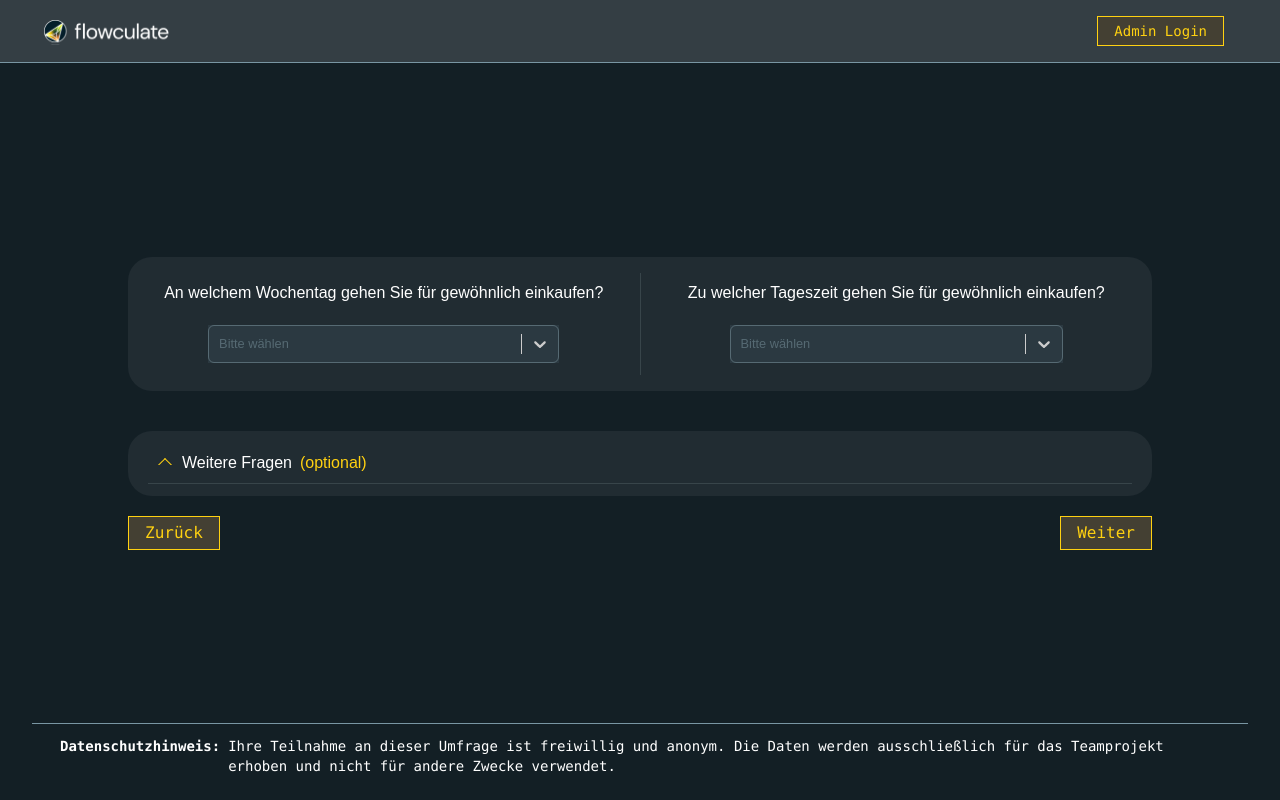
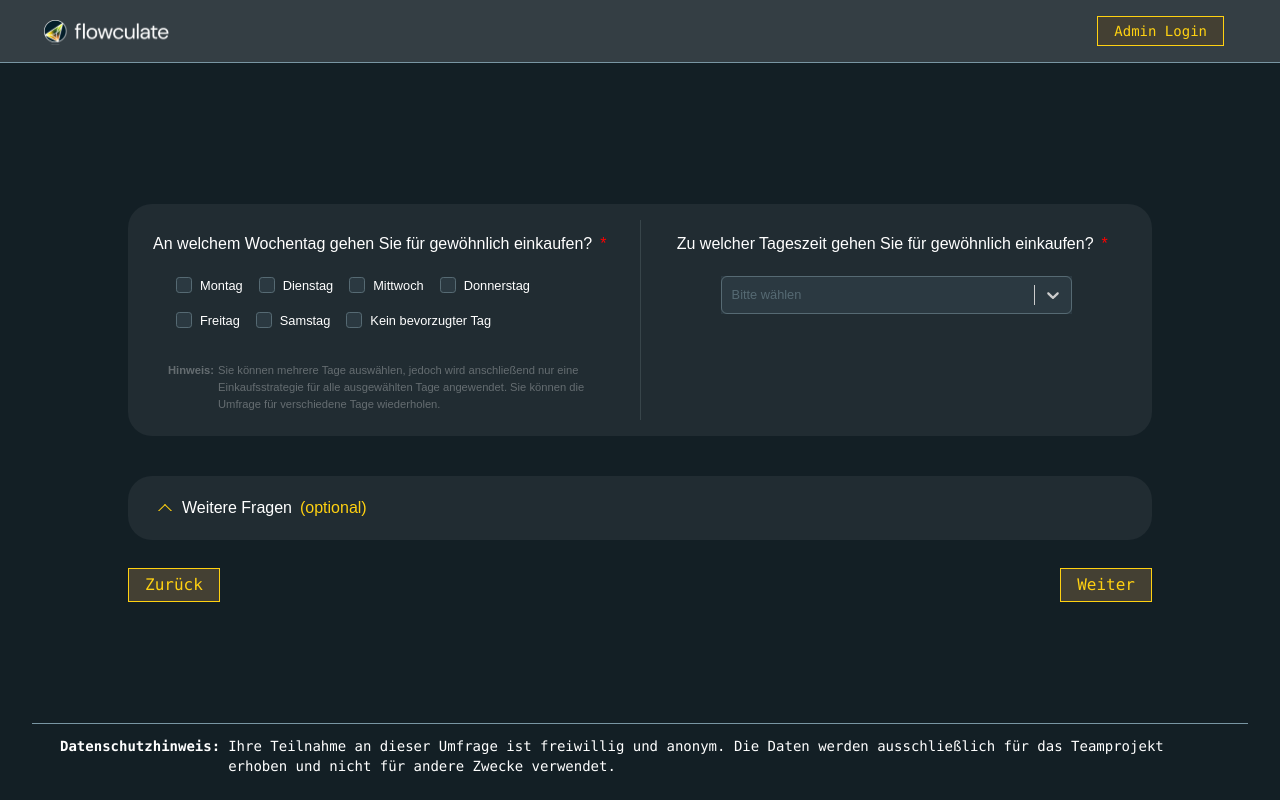
Before and after one commit to TobiasL98/Onlineumfragetool-Teamprojekt-2024, a Next.js app: page /survey in a window 1280 px wide. Built offline with nearby package versions, Linux system fonts and the light colour scheme.

Commit message:
bugfixes for user/survey and removed "Aufenthaltsdauer" from user/shoppingStrategy

```diff
--- a/src/app/(user)/survey/page.tsx
+++ b/src/app/(user)/survey/page.tsx
@@ -1,18 +1,56 @@
 "use client"
 
 import { useState } from "react"
+import { useEffect } from "react";
 import Link from "next/link";
+import Select, { StylesConfig} from 'react-select';
 
-import Select, { StylesConfig} from 'react-select';
-import OptionTypeBase  from 'react-select';
 
 export default function SurveyPage() {
     const [isRotated, setIsRotated] = useState(false);
     const [marginTop, setMarginTop] = useState("0.6rem");
     const [selectedGender, setSelectedGender] = useState("");
-    const [selectedAllergy, setSelectedAllergy] = useState("");
+    //const [selectedAllergy, setSelectedAllergy] = useState("");
     const [selectedOtherPersons, setSelectedOtherPersons] = useState("");
-    const [selectedWeekday, setSelectedWeekday] = useState("");
+    //const [selectedWeekday, setSelectedWeekday] = useState("");
+    const [selectedTime, setSelectedTime] = useState("");
+
+    type OptionType = {
+        value: string;
+        label: string;
+    };
+
+    type WeekdayType = {
+        [key: string]: boolean;
+        monday: boolean;
+        tuesday: boolean;
+        wednesday: boolean;
+        thursday: boolean;
+        friday: boolean;
+        saturday: boolean;
+        noPreferredDay: boolean;
+    };
+
+    type AllergyType = {
+        [key: string]: boolean;
+        gluten: boolean;
+        soja: boolean;
+        lactose: boolean;
+        peanuts: boolean;
+        fructose: boolean;
+        noAllergies: boolean;
+        otherAllergies: boolean;
+    };
+
+    const [selectedWeekday, setSelectedWeekday] = useState<WeekdayType>({
+        monday: false,
+        tuesday: false,
+        wednesday: false,
+        thursday: false,
+        friday: false,
+        saturday: false,
+        noPreferredDay: false,
+    });
 
     const weekdayOptions = [
         { value: 'monday', label: 'Montag' },
@@ -21,6 +59,7 @@ export default function SurveyPage() {
         { value: 'thursday', label: 'Donnerstag' },
         { value: 'friday', label: 'Freitag' },
         { value: 'saturday', label: 'Samstag' },
+        { value: 'noPreferredDay', label: 'Kein bevorzugter Tag' },
     ];
 
     const timeOptions = [
@@ -44,6 +83,26 @@ export default function SurveyPage() {
         { value: 'student', label: 'Student' },
         { value: 'pupil', label: 'Schüler' },
         { value: 'unemployed', label: 'Arbeitslos' },
+    ];
+
+    const [selectedAllergies, setSelectedAllergy] = useState<AllergyType>({
+        gluten: false,
+        soja: false,
+        lactose: false,
+        peanuts: false,
+        fructose: false,
+        noAllergies: false,
+        otherAllergies: false,
+    });
+
+    const allergyOptions = [
+        { value: 'gluten', label: 'Gluten' },
+        { value: 'soja', label: 'Soja' },
+        { value: 'lactose', label: 'Laktose' },
+        { value: 'peanuts', label: 'Erdnüsse' },
+        { value: 'fructose', label: 'Fruktose' },
+        { value: 'noAllergies', label: 'Keine' },
+        { value: 'otherAllergies', label: 'Andere' },
     ];
 
     const selectStyles: StylesConfig = {
@@ -106,6 +165,22 @@ export default function SurveyPage() {
         }),
     };
 
+    useEffect(() => {
+        const isAnyWeekdaySelected = Object.values(selectedWeekday).some(value => value);
+        const enterWeekdayDiv = document.getElementById('enterWeekday');
+        if (isAnyWeekdaySelected && enterWeekdayDiv) {
+            enterWeekdayDiv.style.display = 'none';
+        }
+    }, [selectedWeekday]);
+
+    useEffect(() => {
+        const isTimeSelected = selectedTime !== "";
+        const enterTimeOptionDiv = document.getElementById('enterTimeOption');
+        if (isTimeSelected && enterTimeOptionDiv) {
+            enterTimeOptionDiv.style.display = 'none';
+        }
+    }, [selectedTime])
+
     function handleCaretClick() {
         const optionalQuestions = document.getElementById('optionalQuestions');
 
@@ -122,43 +197,90 @@ export default function SurveyPage() {
         }
     }
 
+    function handleContinueClick(event: React.MouseEvent) {
+        const isAnyWeekdaySelected = Object.values(selectedWeekday).some(value => value);
+        const isTimeSelected = selectedTime !== "";
+
+        if (!isAnyWeekdaySelected) {
+            const enterWeekdayDiv = document.getElementById('enterWeekday');
+            if (enterWeekdayDiv) {
+                enterWeekdayDiv.style.display = 'block';
+            }
+        }
+
+        if (!isTimeSelected) {
+            const enterTimeOptionDiv = document.getElementById('enterTimeOption');
+            if (enterTimeOptionDiv) {
+                enterTimeOptionDiv.style.display = 'block';
+            }
+        }
+
+        if (!isAnyWeekdaySelected || !isTimeSelected) {
+            event.preventDefault();
+        }
+    }
+
     return (
         <div className="w-80-percent flex flex-col items-center justify-center m-5">
-            <div className="flex rounded-3xl w-full bg-borderBackgroundColor text-center m-5">
+            <div className="flex rounded-3xl w-full bg-borderBackgroundColor m-5">
                 <form className="w-3/5 flex flex-col items-center justify-center flex-grow">
-                    <div className="flex flex-col m-5 my-6">
-                        <div className="text-center mb-5">
-                            <p>An welchem Wochentag gehen Sie für gewöhnlich einkaufen?</p>
+                    <div className="flex flex-col m-5 mb-5 mt-7">
+                        <div className="flex text-center justify-center">
+                            <p>An welchem Wochentag gehen Sie für gewöhnlich einkaufen?<span className="p-2" style={{color: 'red'}}>*</span></p>
                         </div>
-                        <div className="flex justify-center">
-                            <Select
-                                className="mb-1 mx-6 w-80-percent bg-inputBackgroundColor text-inputBorderColor"
-                                options={weekdayOptions}
-                                styles={selectStyles}
-                                placeholder="Bitte wählen"
+                        <div id="enterWeekday" className="pt-1 pl-5 hidden opacity-75 hint" style={{color:'red'}}>
+                            * Bitte wählen Sie mindestens eine Option.
+                        </div>
+                        <small className="pl-5 pr-8 text-center flex flex-wrap mt-3 mb-5">
+                            {weekdayOptions.map((option) => (
+                                <label key={option.value} className="flex items-center m-2">
+                                    <input
+                                        type="checkbox"
+                                        checked={selectedWeekday[option.value]}
+                                        onChange={() => setSelectedWeekday(prev => ({ ...prev, [option.value]: !prev[option.value] }))}
+                                        className="styled-checkbox mr-2 border border-inputBorderColor bg-inputBackgroundColor text-inputBorderColor focus:outline-none"
                                     />
+                                    {option.label}
+                                </label>
+                            ))}
+                        </small>
+                        <div className="hint opacity-30 flex p-1 pl-5">
+                            <div className="flex">
+                                <p className="mr-1  font-bold">Hinweis: </p> Sie können mehrere Tage auswählen, jedoch wird anschließend
+                                nur eine Einkaufsstrategie für alle ausgewählten Tage angewendet.
+                                Sie können die Umfrage für verschiedene Tage wiederholen.
+                            </div>
                         </div>
                     </div>
                 </form>
                 <p className="my-4 flex-grow border-l border-borderSeparatorColor"></p>
-                <form className="w-3/5 flex flex-col items-center justify-center flex-grow">
-                    <div className="flex flex-col m-5 my-6">
-                        <div className="text-center mb-5">
-                            <p>Zu welcher Tageszeit gehen Sie für gewöhnlich einkaufen?</p>
+                <form className="w-3/5 flex flex-col items-center flex-grow">
+                    <div className="flex flex-col m-5 mb-5 mt-7">
+                        <div className="text-center">
+                            <p>Zu welcher Tageszeit gehen Sie für gewöhnlich einkaufen?<span className="p-2" style={{color: 'red'}}>*</span></p>
                         </div>
-                        <div className="flex justify-center">
+                        <div id="enterTimeOption" className="pt-1 hidden opacity-75 hint" style={{color:'red'}}>
+                            * Bitte wählen Sie eine Option.
+                        </div>
+                        <div className="flex justify-center mt-5">
                             <Select
                                 className="mb-1 mx-6 w-80-percent bg-inputBackgroundColor text-inputBorderColor"
                                 options={timeOptions}
                                 styles={selectStyles}
                                 placeholder="Bitte wählen"
+                                onChange={(newValue: unknown, actionMeta) => {
+                                    const option = newValue as OptionType | null;
+                                    if (actionMeta.action === 'select-option' || actionMeta.action === 'clear') {
+                                        setSelectedTime(option ? option.value : "");
+                                    }
+                                }}
                             />
                         </div>
                     </div>
                 </form>
             </div>
-            <div className="flex flex-col w-full justify-center rounded-3xl bg-borderBackgroundColor text-center m-5 p-3 px-5">
-                <div className="flex items-start align-center border-b border-b-borderSeparatorColor p-2">
+            <div className="flex flex-col w-full justify-center rounded-3xl bg-borderBackgroundColor text-center m-5 mb-7 p-3 px-5">
+                <div className="flex items-start align-center p-2">
                     <button
                         className="border border-l-transparent border-t-transparent border-b-buttonBorderColor border-r-buttonBorderColor p-1 mx-1"
                         style={{ transform: isRotated ? "rotate(45deg)" : "rotate(225deg)", marginTop: marginTop }}
@@ -172,7 +294,7 @@ export default function SurveyPage() {
                         (optional)
                     </div>
                 </div>
-                <div id="optionalQuestions" className="hidden">
+                <div id="optionalQuestions" className="hidden border-t border-t-borderSeparatorColor ">
                     <form className="w-3/5 flex flex-col items-center flex-grow">
                         <div className="flex flex-col m-6">
                             <div className="flex">
@@ -305,92 +427,23 @@ export default function SurveyPage() {
                                     Allergien / Unverträglichkeiten
                                 </div>
                                 <div className="grid grid-cols-3 gap-2 ml-5">
-                                    <small className="flex justify-start">
+                                    {allergyOptions.map((option) => (
+                                        <small key={option.value} className="flex justify-start">
                                             <label className="flex items-center">
                                                 <input
-                                                type="radio"
-                                                name="gluten"
-                                                value="gluten"
-                                                checked={selectedAllergy === "gluten"}
-                                                onClick={() => setSelectedAllergy(prev => prev === "gluten" ? "" : "gluten")}
-                                                className="mr-2 rounded-lg border border-inputBorderColor bg-inputBackgroundColor text-inputBorderColor focus:outline-none"
+                                                    type="checkbox"
+                                                    checked={selectedAllergies[option.value]}
+                                                    onChange={() => setSelectedAllergy(prev => ({ ...prev, [option.value]: !prev[option.value] }))}
+                                                    className="styled-checkbox mr-2 border border-inputBorderColor bg-inputBackgroundColor text-inputBorderColor focus:outline-none"
                                                 />
-                                            Gluten
+                                                {option.label}
                                             </label>
                                         </small>
+                                    ))}
                                     <small className="flex justify-start">
-                                        <label className="flex items-center">
                                         <input
-                                                type="radio"
-                                                name="soja"
-                                                value="soja"
-                                                checked={selectedAllergy === "soja"}
-                                                onClick={() => setSelectedAllergy(prev => prev === "soja" ? "" : "soja")}
-                                                className="mr-2 rounded-lg border border-inputBorderColor bg-inputBackgroundColor text-inputBorderColor focus:outline-none"
-                                            /> Soja
-                                        </label>
-                                    </small>
-                                    <small className="flex justify-start">
-                                        <label className="flex items-center">
-                                            <input
-                                                type="radio"
-                                                name="lactose"
-                                                value="lactose"
-                                                checked={selectedAllergy === "lactose"}
-                                                onClick={() => setSelectedAllergy(prev => prev === "lactose" ? "" : "lactose")}
-                                                className="mr-2 rounded-lg border border-inputBorderColor bg-inputBackgroundColor text-inputBorderColor focus:outline-none"
-                                            />Laktose
-                                        </label>
-                                    </small>
-                                    <small className="flex justify-start">
-                                        <label className="flex items-center">
-                                            <input
-                                                type="radio"
-                                                name="peanuts"
-                                                value="peanuts"
-                                                checked={selectedAllergy === "peanuts"}
-                                                onClick={() => setSelectedAllergy(prev => prev === "peanuts" ? "" : "peanuts")}
-                                                className="mr-2 rounded-lg border border-inputBorderColor bg-inputBackgroundColor text-inputBorderColor focus:outline-none"
-                                            />Erdnüsse
-                                        </label>
-                                    </small>
-                                    <small className="flex justify-start">
-                                        <label className="flex items-center">
-                                            <input
-                                                type="radio"
-                                                name="fructose"
-                                                value="fructose"
-                                                checked={selectedAllergy === "fructose"}
-                                                onClick={() => setSelectedAllergy(prev => prev === "fructose" ? "" : "fructose")}
-                                                className="mr-2 rounded-lg border border-inputBorderColor bg-inputBackgroundColor text-inputBorderColor focus:outline-none"
-                                            />Fruktose
-                                        </label>
-                                    </small>
-                                    <small className="flex justify-start">
-                                        <label className="flex items-center">
-                                            <input
-                                                type="radio"
-                                                name="noAllergies"
-                                                value="noAllergies"
-                                                checked={selectedAllergy === "noAllergies"}
-                                                onClick={() => setSelectedAllergy(prev => prev === "noAllergies" ? "" : "noAllergies")}
-                                                className="mr-2 rounded-lg border border-inputBorderColor bg-inputBackgroundColor text-inputBorderColor focus:outline-none"
-                                            />Keine
-                                        </label>
-                                    </small>
-                                    <small className="flex justify-start">
-                                        <label className="flex items-center">
-                                            <input
-                                                type="radio"
-                                                name="otherAllergies"
-                                                value="otherAllergies"
-                                                checked={selectedAllergy === "otherAllergies"}
-                                                onClick={() => setSelectedAllergy(prev => prev === "otherAllergies" ? "" : "otherAllergies")}
-                                                className="mr-2 rounded-lg border border-inputBorderColor bg-inputBackgroundColor text-inputBorderColor focus:outline-none"
-                                            />Andere:
-                                        </label>
-                                        <input
-                                            className="ml-3 flex px-1 justify-start col-span-2 h-6 rounded-lg border border-inputBorderColor bg-inputBackgroundColor text-inputBorderColor focus:outline-none focus:outline-inputBorderColor"
+                                            className="flex px-1 justify-start col-span-2 h-6 rounded-lg border border-inputBorderColor bg-inputBackgroundColor text-inputBorderColor focus:outline-none focus:outline-inputBorderColor"
+                                            style={{marginLeft: '-4rem'}}
                                         ></input>
                                     </small>
                                 </div>
@@ -406,7 +459,10 @@ export default function SurveyPage() {
                     </button>
                 </Link>
                 <Link className="flex justify-end w-full" href="/shoppingStrategy">
-                    <button className="font-mono border border-buttonBorderColor bg-buttonBackgroundColor p-1 px-4 text-buttonBorderColor">
+                    <button
+                        className="font-mono border border-buttonBorderColor bg-buttonBackgroundColor p-1 px-4 text-buttonBorderColor"
+                        onClick={handleContinueClick}
+                    >
                         Weiter
                     </button>
                 </Link>
--- a/src/app/globals.css
+++ b/src/app/globals.css
@@ -14,6 +14,12 @@
 .h-65 {
 	height: 65vh;
 }
+.hint {
+	font-size: 70%;
+}
+.opacity-30 {
+	opacity: 0.3;
+}
 .w-min-2 {
 	min-width: 2.5rem;
 }
@@ -23,12 +29,41 @@
 .w-20-percent {
 	width: 20%;
 }
+.w-25-percent {
+	width: 25%;
+}
 .w-30-percent {
 	width: 30%;
 }
 .w-80-percent {
 	width: 80%;
 }
+
+input[type='checkbox'] {
+	appearance: none;
+	border-radius: 20%;
+	-webkit-appearance: none;
+	-moz-appearance: none;
+	width: 1rem;
+	height: 1rem;
+	cursor: pointer;
+	position: relative;
+	outline: none;
+}
+
+input[type='checkbox']::before {
+	content: '';
+	display: block;
+	width: 80%;
+	height: 80%;
+	margin: 10% auto;
+	border-radius: 20%;
+}
+
+input[type='checkbox']:checked::before {
+	background: rgb(86, 106, 115);
+}
+
 input[type='radio'] {
     appearance: none;
     -webkit-appearance: none;
@@ -91,6 +126,7 @@ body {
 }
 
 
+
 /* @layer utilities { */
 /* 	.text-balance { */
 /* 		text-wrap: balance; */
--- a/src/components/Headline.tsx
+++ b/src/components/Headline.tsx
@@ -6,7 +6,7 @@ export default function Headline({
 	className?: string;
 }) {
 	return (
-		<div className={`${className} w-full flex-grow`}>
+		<div className={`${className} w-full flex-grow font-mono`}>
 			<div className="flex flex-col items-center justify-center align-middle">
 				{children && (
 					<div className="m-4 mb-4 flex-grow">{children}</div>
```
Also changed, not shown: src/app/(user)/shoppingStrategy/page.tsx (+18 -18 lines). Lines whose indentation alone changed are shown as unchanged.
